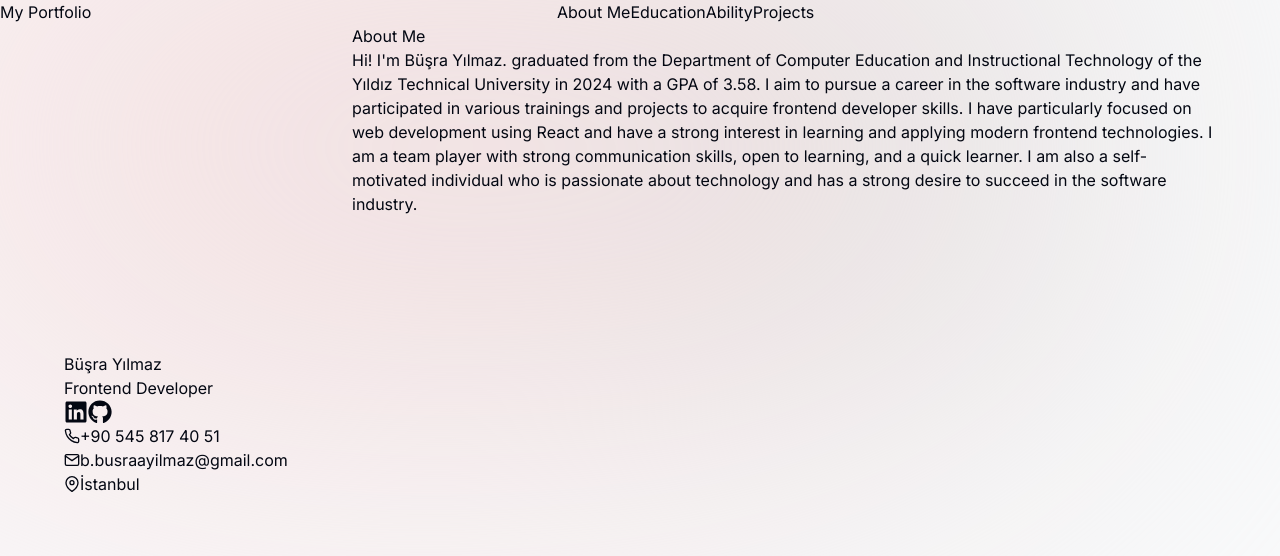
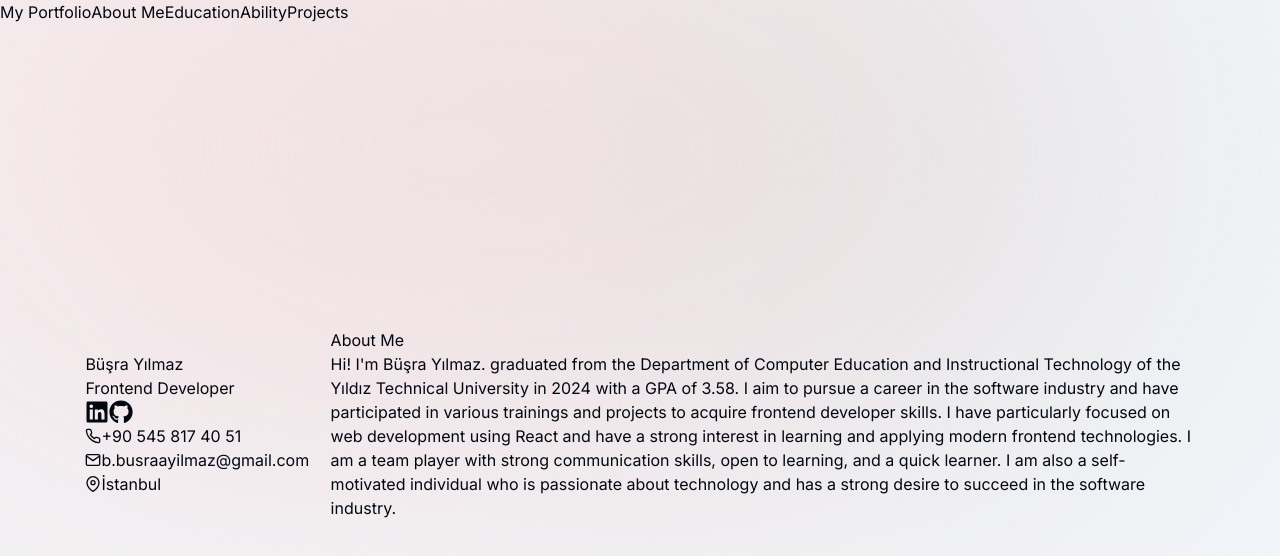
Before and after one commit to yilmaz-busra/my-portfolio, a Next.js app: page / in a window 1280 px wide. Shown: the top 556 px of the page. Built offline with nearby package versions, Linux system fonts and the light colour scheme.

Commit message:
refactor: Update layout.js body class and flexbox styles

```diff
--- a/src/app/layout.js
+++ b/src/app/layout.js
@@ -14,16 +14,16 @@ export const metadata = {
 export default function RootLayout({ children }) {
   return (
     <html lang="en">
-      <body className={`${inter.className} relative bg-gray-50 text-gray-950`}>
+      <body className={`${inter.className} relative  text-gray-950`}>
         <div className="h-[31.25rem] w-[31.25rem] sm:w-[68.75rem] absolute -z-10 top-[-6rem] right-[11rem] rounded-full blur-[10rem] bg-[#D9D9D9]">
           <div className="h-[31.25rem] w-[50rem] sm:w-[68.75rem] md:left-[33rem] lg:left-[-28rem] xl:left-[-15rem] 2xl:left-[-5rem] absolute -z-10 top-[-1rem] left-[-35rem] rounded-full blur-[10rem] bg-[#fbe2e3]"></div>
         </div>
         <Header />
-        <div className="flex flex-col lg:flex-row justify-between max-w-6xl mx-auto">
+        <div className="flex flex-col lg:flex-row justify-evenly items-center max-w-6xl mx-auto">
           <div className="min-h-screen flex items-center justify-center ">
             <Sidebar />
           </div>
-          <div className="lg:w-3/4">{children}</div>
+          <div className="lg:w-3/4  ">{children}</div>
         </div>
       </body>
     </html>
```
